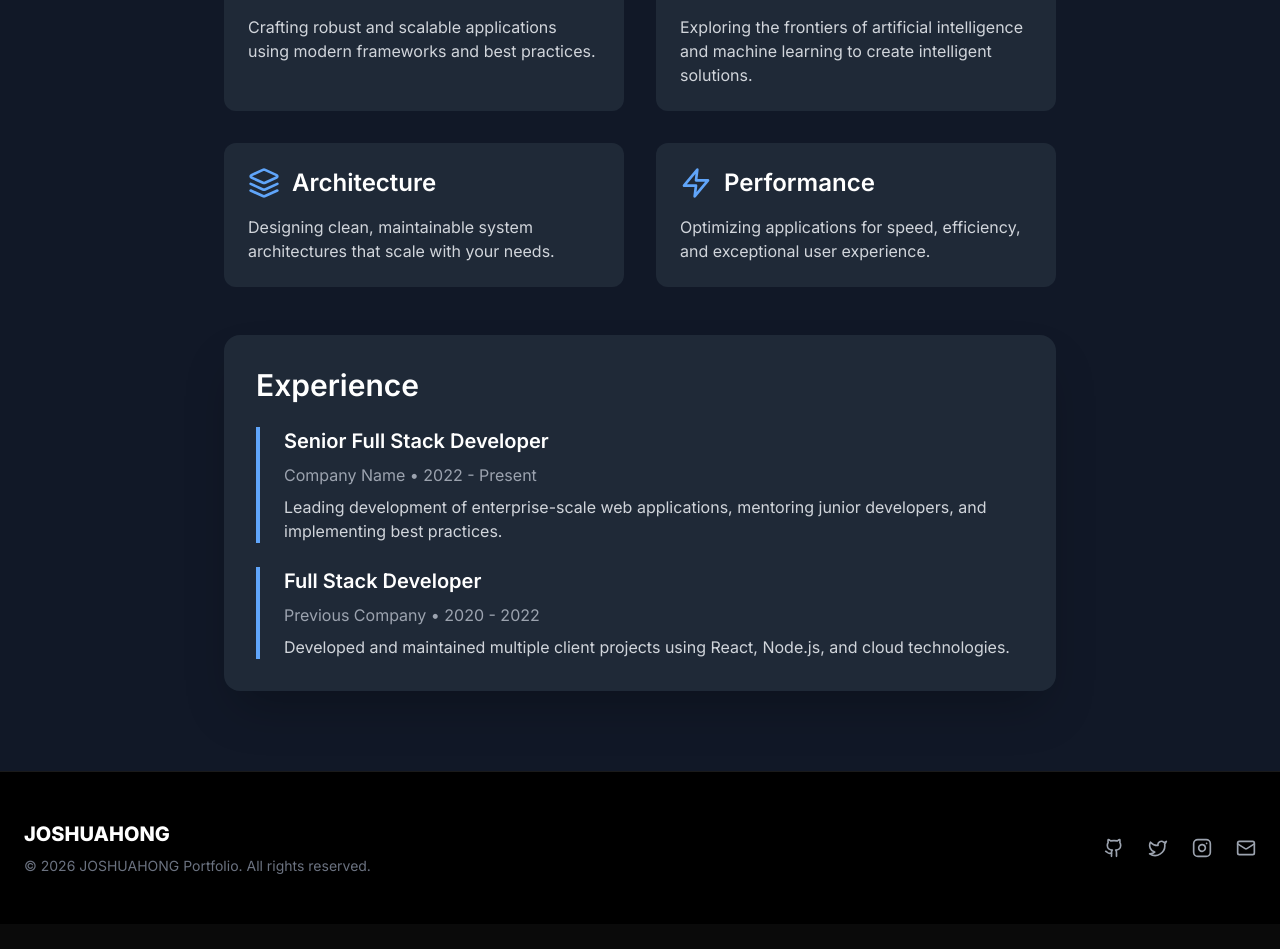
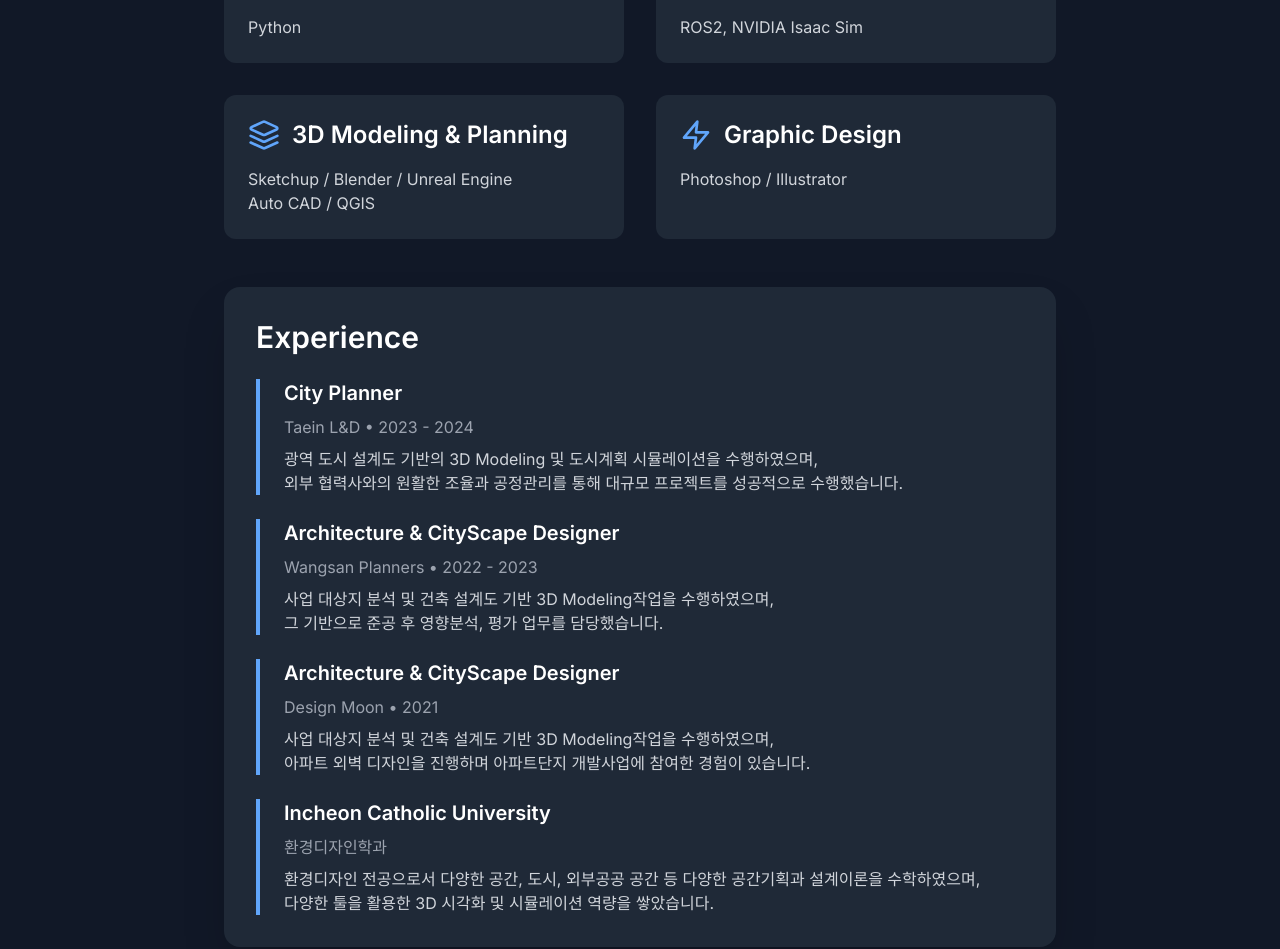
Before and after one commit to JoshuaHong0215/Alway_Beta_Website, a React (Vite) app: page /about in a window 1280 px wide. Shown: the part 663-1612 px from the top of the page. Before the commit the page ends 1587 px from the top, so only its background shows below. Built offline with nearby package versions, Linux system fonts and the light colour scheme.

Commit message:
About 수정

```diff
--- a/src/components/Footer.tsx
+++ b/src/components/Footer.tsx
@@ -22,7 +22,7 @@ const Footer: React.FC = () => {
           <a href="#" className="text-gray-400 hover:text-neon-blue transition-colors transform hover:scale-110">
             <Instagram size={20} />
           </a>
-          <a href="sebin5736@gmail.com" className="text-gray-400 hover:text-neon-blue transition-colors transform hover:scale-110">
+          <a href="mailto:sebin5736@gmail.com" className="text-gray-400 hover:text-neon-blue transition-colors transform hover:scale-110">
             <Mail size={20} />
           </a>
         </div>
--- a/src/pages/About.tsx
+++ b/src/pages/About.tsx
@@ -44,41 +44,38 @@ const About = () => {
               <h3 className="text-2xl font-semibold">Development</h3>
             </div>
             <p className="text-gray-300">
-              Crafting robust and scalable applications using modern frameworks
-              and best practices.
+              Python
             </p>
           </div>
 
           <div className="bg-gray-800 rounded-xl p-6 hover:bg-gray-750 transition-colors">
             <div className="flex items-center gap-3 mb-4">
               <Cpu className="text-blue-400" size={32} />
-              <h3 className="text-2xl font-semibold">AI & ML</h3>
+              <h3 className="text-2xl font-semibold">Robotics</h3>
             </div>
             <p className="text-gray-300">
-              Exploring the frontiers of artificial intelligence and machine
-              learning to create intelligent solutions.
+              ROS2, NVIDIA Isaac Sim
             </p>
           </div>
 
           <div className="bg-gray-800 rounded-xl p-6 hover:bg-gray-750 transition-colors">
             <div className="flex items-center gap-3 mb-4">
               <Layers className="text-blue-400" size={32} />
-              <h3 className="text-2xl font-semibold">Architecture</h3>
+              <h3 className="text-2xl font-semibold">3D Modeling & Planning</h3>
             </div>
             <p className="text-gray-300">
-              Designing clean, maintainable system architectures that scale with
-              your needs.
+              Sketchup / Blender / Unreal Engine  <br />
+              Auto CAD / QGIS
             </p>
           </div>
 
           <div className="bg-gray-800 rounded-xl p-6 hover:bg-gray-750 transition-colors">
             <div className="flex items-center gap-3 mb-4">
               <Zap className="text-blue-400" size={32} />
-              <h3 className="text-2xl font-semibold">Performance</h3>
+              <h3 className="text-2xl font-semibold">Graphic Design</h3>
             </div>
             <p className="text-gray-300">
-              Optimizing applications for speed, efficiency, and exceptional
-              user experience.
+              Photoshop / Illustrator
             </p>
           </div>
         </div>
@@ -88,21 +85,39 @@ const About = () => {
           <div className="space-y-6">
             <div className="border-l-4 border-blue-400 pl-6">
               <h3 className="text-xl font-semibold mb-2">
-                Senior Full Stack Developer
+                City Planner
               </h3>
-              <p className="text-gray-400 mb-2">Company Name • 2022 - Present</p>
+              <p className="text-gray-400 mb-2">Taein L&D • 2023 - 2024</p>
               <p className="text-gray-300">
-                Leading development of enterprise-scale web applications,
-                mentoring junior developers, and implementing best practices.
+                광역 도시 설계도 기반의 3D Modeling 및 도시계획 시뮬레이션을 수행하였으며, <br />
+                외부 협력사와의 원활한 조율과 공정관리를 통해 대규모 프로젝트를 성공적으로 수행했습니다.
               </p>
             </div>
 
             <div className="border-l-4 border-blue-400 pl-6">
-              <h3 className="text-xl font-semibold mb-2">Full Stack Developer</h3>
-              <p className="text-gray-400 mb-2">Previous Company • 2020 - 2022</p>
+              <h3 className="text-xl font-semibold mb-2">Architecture & CityScape Designer</h3>
+              <p className="text-gray-400 mb-2">Wangsan Planners • 2022 - 2023</p>
               <p className="text-gray-300">
-                Developed and maintained multiple client projects using React,
-                Node.js, and cloud technologies.
+                사업 대상지 분석 및 건축 설계도 기반 3D Modeling작업을 수행하였으며, <br />
+                그 기반으로 준공 후 영향분석, 평가 업무를 담당했습니다.
+              </p>
+            </div>
+
+            <div className="border-l-4 border-blue-400 pl-6">
+              <h3 className="text-xl font-semibold mb-2">Architecture & CityScape Designer</h3>
+              <p className="text-gray-400 mb-2">Design Moon • 2021</p>
+              <p className="text-gray-300">
+                사업 대상지 분석 및 건축 설계도 기반 3D Modeling작업을 수행하였으며, <br />
+                아파트 외벽 디자인을 진행하며 아파트단지 개발사업에 참여한 경험이 있습니다. <br />
+              </p>
+            </div>
+
+            <div className="border-l-4 border-blue-400 pl-6">
+              <h3 className="text-xl font-semibold mb-2">Incheon Catholic University</h3>
+              <p className="text-gray-400 mb-2">환경디자인학과</p>
+              <p className="text-gray-300">
+                환경디자인 전공으로서 다양한 공간, 도시, 외부공공 공간 등 다양한 공간기획과 설계이론을 수학하였으며, <br />
+                다양한 툴을 활용한 3D 시각화 및 시뮬레이션 역량을 쌓았습니다.
               </p>
             </div>
           </div>
--- a/src/pages/Home.tsx
+++ b/src/pages/Home.tsx
@@ -30,7 +30,7 @@ const Home: React.FC = () => {
 
           <h1 className="text-5xl md:text-7xl font-extrabold tracking-tight text-white animate-slide-up">
             WELCOME TO <br />
-            <span className="text-black ">
+            <span className="text-blue ">
               MY WORK
             </span>
           </h1>
```
